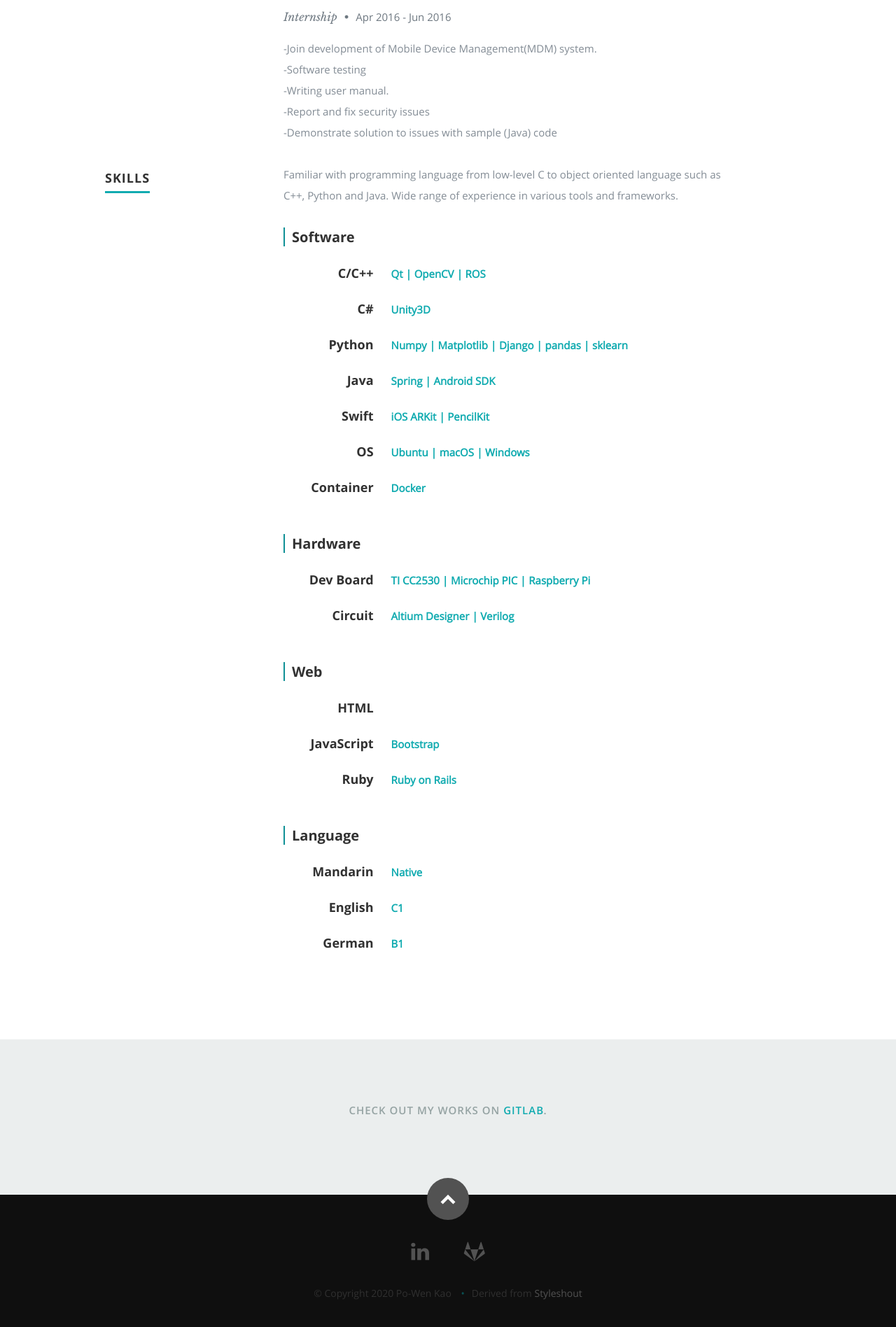
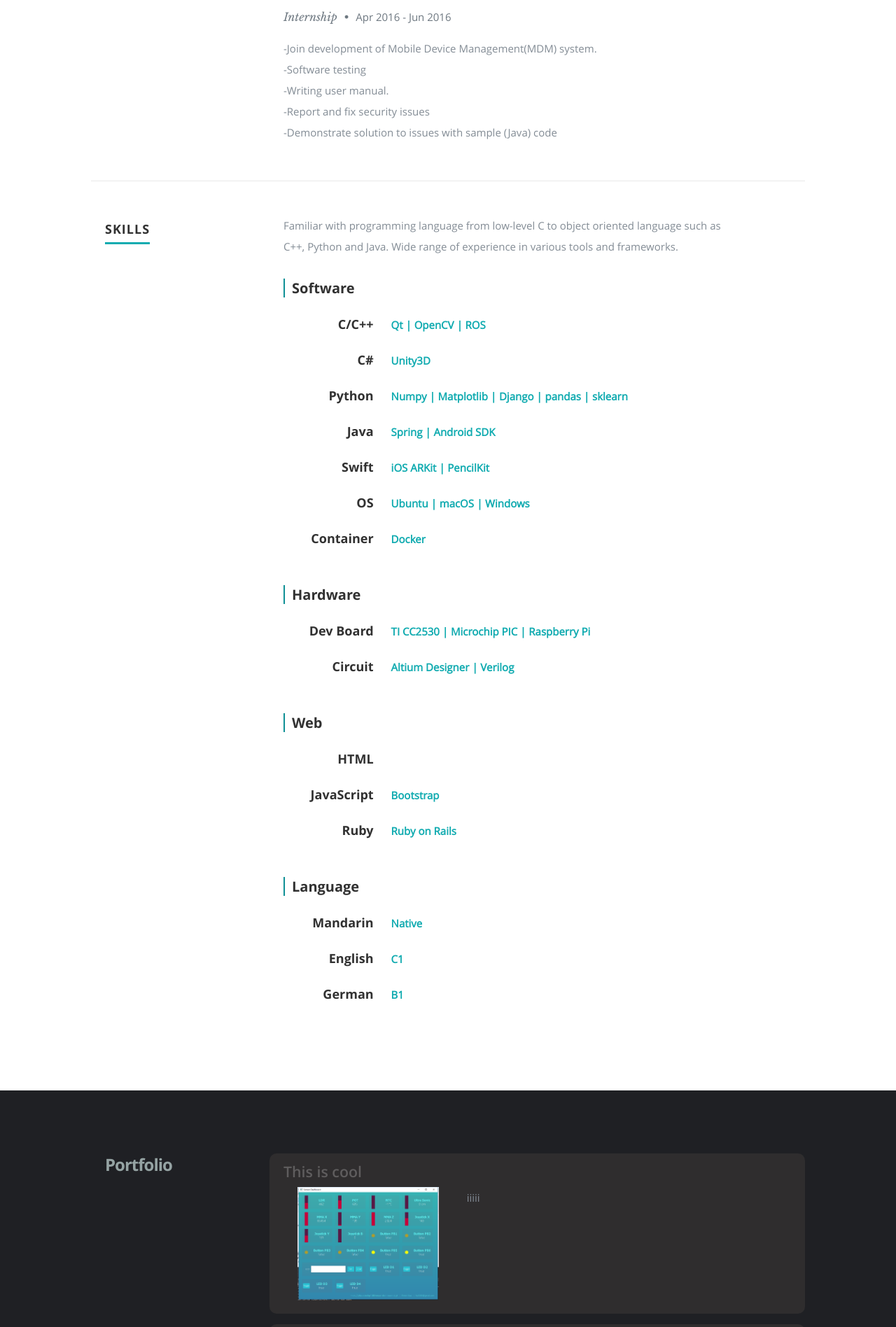
Before and after one commit to powen-kao/CV-Site, a Django app: page / in a window 1280 px wide. Shown: the part 2245-4141 px from the top of the page at 70% size. Run offline with Django 3.2, Linux system fonts and the light colour scheme; data comes from the database, SQL or seed files in the repository; lists and menus that the app fills with data are empty; some libraries are stand-ins or nearby versions.

Commit message:
add portfolio section template

```diff
--- a/cv/static/cv/css/layout.css
+++ b/cv/static/cv/css/layout.css
@@ -271,7 +271,7 @@
 #resume .header-col { padding-top: 9px; }
 #resume .main-col { padding-right: 10%; }
 
-.education, .work {
+.education, .experience {
    margin-bottom: 48px;
    padding-bottom: 24px;
    border-bottom: 1px solid #E8E8E8;
@@ -338,18 +338,41 @@
 /* ------------------------------------------------------------------ */
 
 #portfolio {
-   background: #ebeeee;
+   background: #1f2024;
    padding-top: 90px;
    padding-bottom: 60px;
 }
 #portfolio h1 {
+   font-size: 18pt;
+   line-height: 24pt;
+   color: #95A3A3;
+}
+
+#portfolio h2 {
+   font: 16pt/24pt 'opensans-semibold', sans-serif;
+   color: #5F5D5E;
+}
+
+#portfolio h3 {
    font: 15px/24px 'opensans-semibold', sans-serif;
    text-transform: uppercase;
    letter-spacing: 1px;
    text-align: center;
-   margin-bottom: 48px;
    color: #95A3A3;
+   margin: 0;
 }
+
+
+.row .portfolio-row {
+   padding: 10px 0;
+   margin-bottom: 15px;
+   background-color: #2F2D2E;
+   border-radius: 10px;
+}
+
+/*#portfolio img{*/
+/*   width: 50%;*/
+/*}*/
 
 /* Portfolio Content */
 #portfolio-wrapper .columns { margin-bottom: 36px; }
--- a/cv/static/cv/css/media-queries.css
+++ b/cv/static/cv/css/media-queries.css
@@ -256,6 +256,9 @@
    /* ----------------------------------------------------------------- */
    #portfolio-wrapper .columns { margin-bottom: 40px; }
    .popup-modal {	max-width: 85%; }
+   .row .portfolio-row{
+      border-radius: 0;
+   }
 
 
    /* Testimonials Section
--- a/cv/templates/cv/index.html
+++ b/cv/templates/cv/index.html
@@ -258,13 +258,38 @@
    <section id="portfolio">
 
       <div class="row">
+          <div class="three columns header-col">
+              <h1><span>Portfolio</span></h1>
+          </div>
+          <div class="nine columns main-col">
+              <div class="row portfolio-row">
+                  <div class="twelve columns">
+                      <h2> This is cool</h2>
+                      <div class="four columns header-col">
+                          <img src={% static "cv/images/portfolio/control_panel.png" %}>
+                      </div>
+                      <div class="eight columns main-col">
+                          <p>iiiii</p>
+                      </div>
+                  </div>
+              </div>
+              <div class="row portfolio-row">
+                  <div class="twelve columns">
+                      <h2> This is cool</h2>
+                      <div class="four columns header-col">
+                          <img src={% static "cv/images/portfolio/control_panel.png" %}>
+                      </div>
+                      <div class="eight columns main-col">
+                          <p>iiiii</p>
+                      </div>
+                  </div>
+              </div>
 
-         <div class="twelve columns collapsed">
 
-            <h1>Check Out my works on <a href="https://gitlab.com/hp5588">Gitlab</a>.</h1>
-
-         </div> <!-- twelve columns end -->
-
+              <div class="row collapsed portfolio-row">
+                  <h3>Check Out other works on my <a href="https://gitlab.com/hp5588">Gitlab</a>.</h3>
+              </div> <!-- twelve columns end -->
+          </div>
       </div> <!-- row End -->
 
    </section> <!-- Portfolio Section End-->
```
Also changed, not shown: cv/static/cv/images/portfolio/control_panel.png (added).
